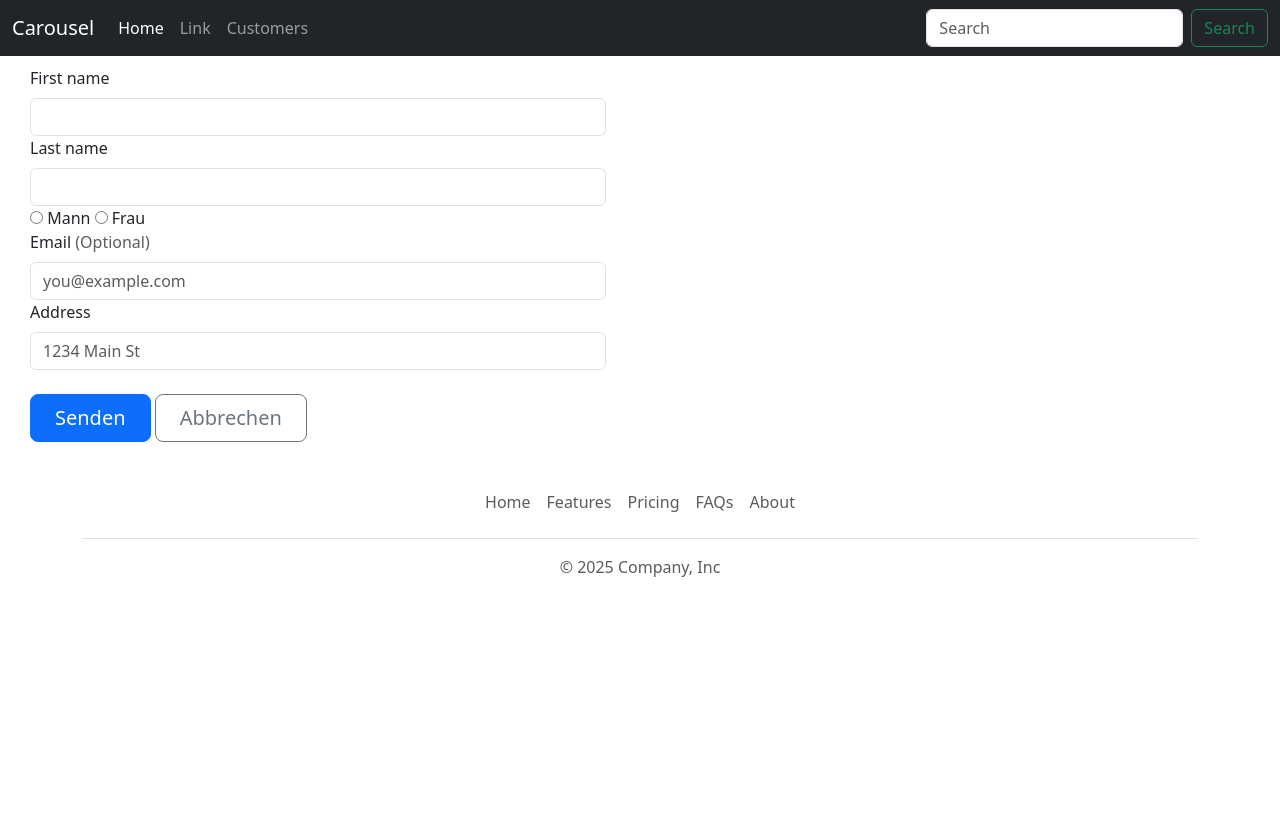
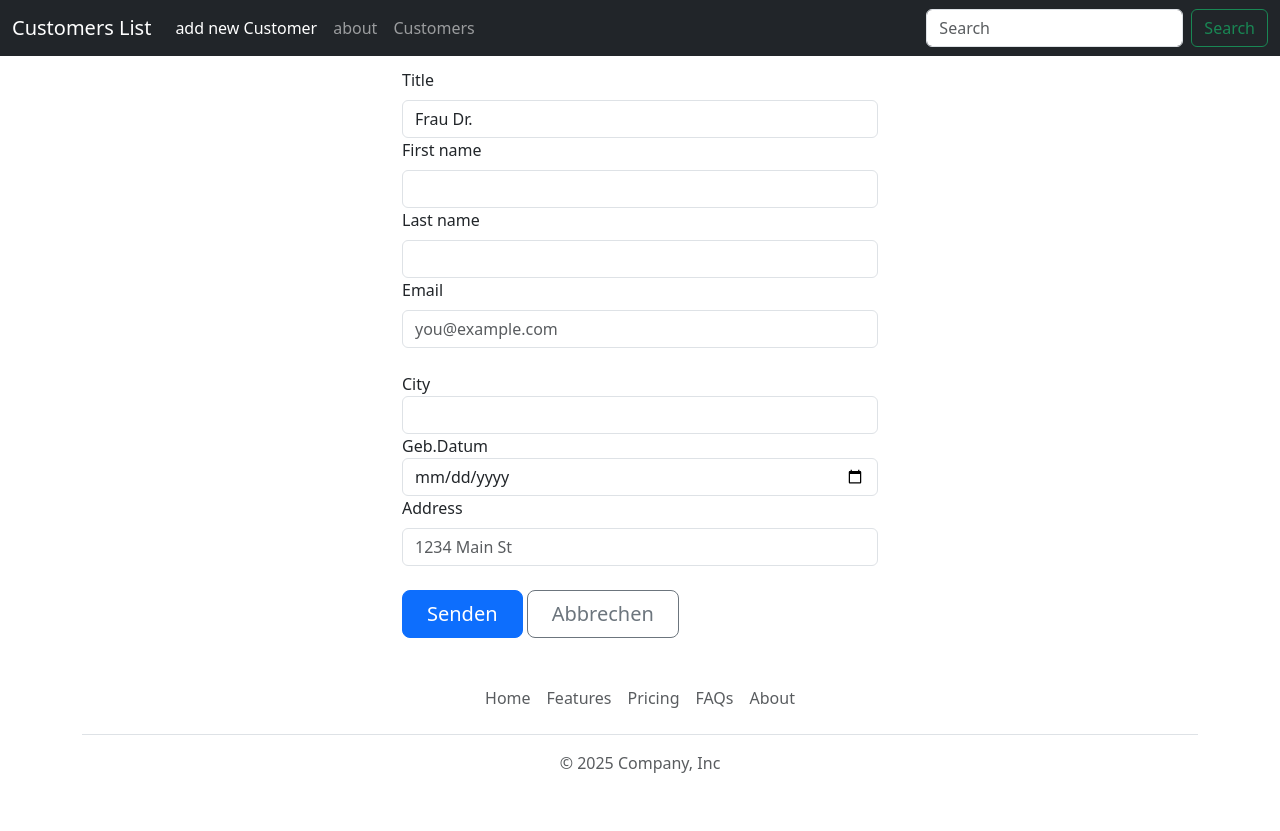
Before and after one commit to SergeyHry/Python_Tutorial, a Flask app: page / in a window 1280 px wide. Before the commit the page ends 577 px from the top, so only its background shows below. Run offline with Flask 3, Linux system fonts and the light colour scheme; some libraries are stand-ins or nearby versions.

Commit message:
Add customers
mit POST neuen Kunden eintragen

```diff
--- a/Verbindung.py
+++ b/Verbindung.py
@@ -3,17 +3,39 @@ import matplotlib.pyplot as plt
 from flask import Flask, render_template,url_for, request
 from flask_mysqldb import MySQL
 
+from lists import alter
+
 app = Flask(__name__)
 app.config['MYSQL_HOST'] = 'localhost'
 app.config['MYSQL_USER'] = 'root'
-app.config['MYSQL_PASSWORD'] = '****'
+app.config['MYSQL_PASSWORD'] = '1111'
 app.config['MYSQL_DB'] = 'bookstore'
 app.config['MYSQL_PORT'] = 3307
 mysql = MySQL(app)
 @app.route('/')
 def index():
     return render_template('index.html')
+@app.route('/index/post', methods=['GET', 'POST'])
+def index_pos():
+    if request.method == 'POST':
+        title = request.form['title']
+        firstname = request.form.get('firstName')
+        lastname = request.form.get('lastname')
+        email = request.form.get('email')
+        city = request.form.get('city')
+        address = request.form.get('address')
+        age = request.form.get('age')
+        age2 = alter(age)
+        cur = mysql.connection.cursor()
+        cur.execute("""
+                    INSERT INTO customers (title, firstname, lastname, email, city, street, age)
+                    VALUES (%s, %s, %s, %s, %s, %s, %s)
+                    """, (title, firstname, lastname, email, city, address, age2))
+        mysql.connection.commit()
+        cur.close()
 
+        return "✅ Daten erfolgreich gespeichert!"
+    return render_template('index.html')
 @app.route('/about')
 def about():
     return render_template('about.html')
@@ -34,6 +56,7 @@ def customers():
     paginated_users = users[start:end]
     total_pages = (len(users) + per_page - 1) // per_page
     return render_template('customers.html', users= paginated_users, page=page, total_pages=total_pages)
+
 @app.route('/writeCsv')
 def writeCsv():
     cur = mysql.connection.cursor()
--- a/lists.py
+++ b/lists.py
@@ -1,3 +1,5 @@
+import datetime
+
 people = ["Max", "Alessandro", "Sergey", "Timo", "Daniel"]
 for person in people:
     people2 = ("/").join(people)
@@ -34,3 +36,18 @@ try:
         print(v +" ", end= "")
 except Exception as e:
     print("so was geht nicht!", e)
+
+print()
+def alter(str):
+    str2 = str.split("-")
+    year = int(str2[0])
+    month = int(str2[1])
+    day = int(str2[2])
+    datum_age = datetime.date(year, month, day)
+
+    datum_now = datetime.date.today()
+    dif = datum_now - datum_age
+    dif2 = round(dif.days / 365)
+    return int(dif2)
+
+print(alter("1996-10-07"))
--- a/templates/base.html
+++ b/templates/base.html
@@ -11,14 +11,14 @@
 <header>
  <nav class="navbar navbar-expand-md navbar-dark fixed-top bg-dark">
      <div class="container-fluid">
-         <a class="navbar-brand" href="#">Carousel</a>
+         <a class="navbar-brand" href="#">Customers List</a>
          <button class="navbar-toggler" type="button" data-bs-toggle="collapse" data-bs-target="#navbarCollapse" aria-controls="navbarCollapse" aria-expanded="false" aria-label="Toggle navigation">
              <span class="navbar-toggler-icon"></span>
          </button>
          <div class="collapse navbar-collapse" id="navbarCollapse">
              <ul class="navbar-nav me-auto mb-2 mb-md-0">
-                 <li class="nav-item"> <a class="nav-link active" aria-current="page" href="/">Home</a> </li>
-                 <li class="nav-item"> <a class="nav-link" href="#">Link</a> </li>
+                 <li class="nav-item"> <a class="nav-link active" aria-current="page" href="/">add new Customer</a> </li>
+                 <li class="nav-item"> <a class="nav-link" href="/about">about</a> </li>
                  <li class="nav-item"> <a class = "nav-link" href ="/customers">Customers</a> </li>
              </ul>
              <form class="d-flex" role="search"> <input class="form-control me-2" type="search" placeholder="Search" aria-label="Search">
--- a/templates/index.html
+++ b/templates/index.html
@@ -5,11 +5,17 @@
 {% block body %}
 <br>
 <br>
-<div class = "container"  style = 'width: 600px; margin: 18px;'>
-<label for="firstName" class="form-label">First name</label> <input type="text" class="form-control" id="firstName" placeholder="" value="" required="">
-<label for="lastName" class="form-label">Last name</label> <input type="text" class="form-control" id="lastName" placeholder="" value="" required="">
-<input type = "radio" name = "geschlecht"> Mann <input type = "radio" name = "geschlecht"> Frau<br>
-<label for="email" class="form-label">Email <span class="text-body-secondary">(Optional)</span></label> <input type="email" class="form-control" id="email" placeholder="you@example.com">
-<label for="address" class="form-label">Address</label> <input type="text" class="form-control" id="address" placeholder="1234 Main St" required=""><br>
- <button type="button" class="btn btn-primary btn-lg px-4 gap-3">Senden</button> <button type="button" class="btn btn-outline-secondary btn-lg px-4">Abbrechen</button> </div>
+<form method="POST" action="/index/post">
+<div class = "container" style = 'width: 500px; margin-top: 20px;'>
+    <label for = "title" class = "form-label">Title</label>
+    <select name = "title" class = "form-control"> <option value = "Frau Dr.">Frau Dr.</option><option value = "Frau Prof.">Frau Prof.</option><option value = "Frau">Frau</option><option value = "Herr Dr."> Herr Dr.</option><option value = "Herr Prof."> Herr Prof.</option>
+    <option value = "Herr">Herr</option></select>
+    <label for="firstName" class="form-label">First name</label> <input type="text" class="form-control" id="firstName" name = "firstName" placeholder="" value="" required="">
+<label for="lastName" class="form-label">Last name</label> <input type="text" class="form-control" id="lastName" name = "lastname" placeholder="" value="" required="">
+<label for="email" class="form-label">Email <span class="text-body-secondary"></span></label> <input type="email" class="form-control" name = "email" id="email" placeholder="you@example.com"> <br>
+    <label for = "city" class = "from-label">City</label>   <span class="text-body-secondary"></span> <input type="text" class = "form-control" name = "city" id = "city" >
+    <label for = "age" class = "from-label">Geb.Datum</label>   <span class="text-body-secondary"></span> <input type="date" class = "form-control" name = "age" id = "age" >
+<label for="address" class="form-label">Address</label> <input type="text" class="form-control" id="address" name = "address" placeholder="1234 Main St" required=""><br>
+ <button type="submit" class="btn btn-primary btn-lg px-4 gap-3">Senden</button> <button type="button" class="btn btn-outline-secondary btn-lg px-4">Abbrechen</button> </div>
+</form>
 {% endblock %}
```
